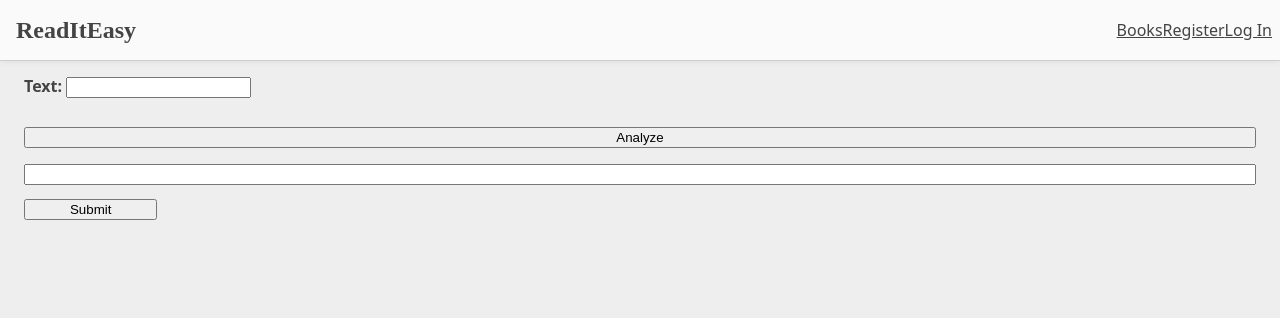
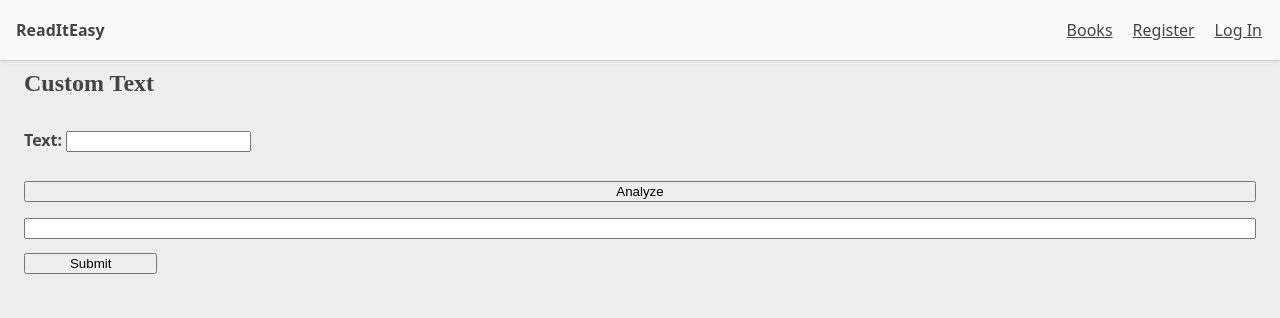
Before and after one commit to kirianguiller/ReadItEasy, a Django app: page / in a window 1280 px wide. Shown: the top 318 px of the page. Run offline with Django 3.2, Linux system fonts and the light colour scheme; parts of the project's set-up code (start-up, migrations or seed data) failed here and were passed over.

Commit message:
added venv and requirements.txt

```diff
--- a/books/views.py
+++ b/books/views.py
@@ -88,12 +88,13 @@
             token = '@$$@'
         list_words.append(token)
         list_english_def.append(sim2cedict.get(token, ['-']*4))
-
+    size_corpus = sum(freqs.values())
     zip_list = zip(list_words, list_english_def)
     context = {
         "id_book": id_book,
         'zip_list': zip_list,
         "freqs": freqs.most_common(1000),
+        "size_corpus": size_corpus,
     }
     return render(request, "books/print_book.html", context)
 
--- a/static/style.css
+++ b/static/style.css
@@ -47,18 +47,21 @@
   display: flex;
   list-style: none;
   margin: 0;
-  padding: 0;
+  padding-left: 10px;
+  padding-right: 10px;
 }
 
 
-nav h1 {
+nav div {
   flex: auto;
   margin: 0;
+  padding: 0.25rem 0.5rem;
 }
 
-nav h1 a {
+nav div a {
   text-decoration: none;
-  padding: 0.25rem 0.5rem;
+  font-weight: 900;
+
 }
 
 nav ul  {
@@ -68,51 +71,18 @@
   padding: 0;
 }
 
-nav ul li a, nav ul li span, header .action {
+/*nav ul li a, nav ul li span, header .action {
   display: block;
   padding: 0.5rem;
-}
+}*/
 
 .content {
   padding: 0 1rem 1rem;
+  margin-top: 70px;
 }
 
 .chinese-text {
   font-size: 24px;
-}
-
-
-.content:last-child {
-  margin-bottom: 0;
-}
-
-.content form {
-  margin: 1em 0;
-  display: flex;
-  flex-direction: column;
-}
-
-.content label {
-  font-weight: bold;
-  margin-bottom: 0.5em;
-}
-
-.content input, .content textarea {
-  margin-bottom: 1em;
-}
-
-.content textarea {
-  min-height: 12em;
-  resize: vertical;
-}
-
-input.danger {
-  color: #cc2f2e;
-}
-
-input[type=submit] {
-  align-self: start;
-  min-width: 10em;
 }
 
 .right-sidebar{
@@ -126,7 +96,7 @@
     right: 0px;
     float: right;
     float: right;
-    padding: 0px;
+    padding: 10px;
     border-left:#black 2px solid;
 /*    background:#fafafb;*/
     overflow-y: auto;
@@ -136,11 +106,20 @@
     border-top-width: 0;
     border-bottom-width: 0;
     border-left-width: 1px;
-    border-right-width:
+    text-align: center;
 
-    font-size: 30px;
+    font-size: 22px;
+}
 
+#words {
+  border-collapse: collapse;
+  margin: 0 auto;
+/*  font-size: 22px;*/
+}
 
+#words td, #words th {
+  border: 1px solid #ddd;
+  padding: 8px;
 }
 
 
@@ -191,18 +170,6 @@
   visibility: visible;
 }
 
-/*.tooltiptext::after {
-    content: "";
-    position: absolute;
-    bottom: 100%;
-    left: 50%;
-    margin-left: -5px;
-    border-width: 5px;
-    border-style: solid;
-    border-color: transparent transparent #555 transparent;
-}*/
-
-
 .tt-hanzi {
   font-size:26px;
   font-weight:500;
@@ -221,112 +188,35 @@
 }
 
 
-/*.tooltip {
-  font-size: 30px;
-  position: relative;
-  display: inline-block;
-  style=margin-block-start: 1em;
-  margin-block-end: 0em;
-  *//*border-bottom: 0px dotted black;*//*
-
+.content:last-child {
+  margin-bottom: 0;
 }
 
-
-.tooltip .tooltiptext {
-  visibility: hidden;
-  width: 120px;
-  background-color: black;
-  color: #fff;
-  text-align: center;
-  border-radius: 6px;
-  padding: 5px 0;
-
-
-  *//* Position the tooltip *//*
-  position: absolute;
-  z-index: 1;
-  bottom: 100%;
-  left: 50%;
-  margin-left: -60px; *//* Use half of the width (120/2 = 60), to center the tooltip *//*
+.content form {
+  margin: 1em 0;
+  display: flex;
+  flex-direction: column;
 }
 
-
-.tooltip:hover {
-  background-color: green;
+.content label {
+  font-weight: bold;
+  margin-bottom: 0.5em;
 }
 
-.tooltip:hover .tooltiptext {
-  visibility: visible;
-}*/
-
-
-/*h1 {
-	color : red;
-	text-align: center;
-
+.content input, .content textarea {
+  margin-bottom: 1em;
 }
 
-h2 {
-    color : green;
-    text-align: center;
+.content textarea {
+  min-height: 12em;
+  resize: vertical;
 }
 
-h3 {
-    color : brown;
+input.danger {
+  color: #cc2f2e;
 }
 
-.basic-nav {
-  text-align: center;
-  background: white;
-  margin: 20px 0;
-  padding: 10px;
+input[type=submit] {
+  align-self: start;
+  min-width: 10em;
 }
-
-.basic-nav-text {
-  text-decoration: none;
-  background: #333;
-  border-radius: 5px;
-  color: white;
-  padding: 3px 8px;
-  margin: 10px
-}
-
-
-.processed_text{
-    font-size: 30px;
-}
-
-.tooltip {
-  position: relative;
-  display: inline-block;
-  border-bottom: 1px dotted black;
-
-}
-
-
-.tooltip .tooltiptext {
-  visibility: hidden;
-  width: 120px;
-  background-color: black;
-  color: #fff;
-  text-align: center;
-  border-radius: 6px;
-  padding: 5px 0;
-
-
-  *//* Position the tooltip *//*
-  position: absolute;
-  z-index: 1;
-  bottom: 100%;
-  left: 50%;
-  margin-left: -60px; *//* Use half of the width (120/2 = 60), to center the tooltip *//*
-}
-
-
-.tooltip:hover {
-  background-color: green;
-}
-
-.tooltip:hover .tooltiptext {
-  visibility: visible;
-}*/
--- a/templates/base.html
+++ b/templates/base.html
@@ -10,9 +10,8 @@
 </head>
 
 <body>
-    <div>
     <nav class="nav-bar">
-          <h1><a href="/">ReadItEasy</a></h1>
+      <div><a href="/">ReadItEasy</a></div>
         <ul>
             <li><a class="nav-link" href="/books/collection">Books</a>
             {% if user.is_authenticated %}
@@ -35,7 +34,8 @@
             <a class="basic-nav-text" href="/register" rel="nofollow">register</a>
             {% endif %}
         </nav>-->
-    </div>
+
+
     <section class="content">
         <header>{% block header %}{% endblock %}
         </header>
```
Also changed, not shown: books/templates/books/print_book.html (+7 -4 lines), requirements.txt (added, +53 -0 lines), 1 other file. Lines whose indentation alone changed are shown as unchanged.
